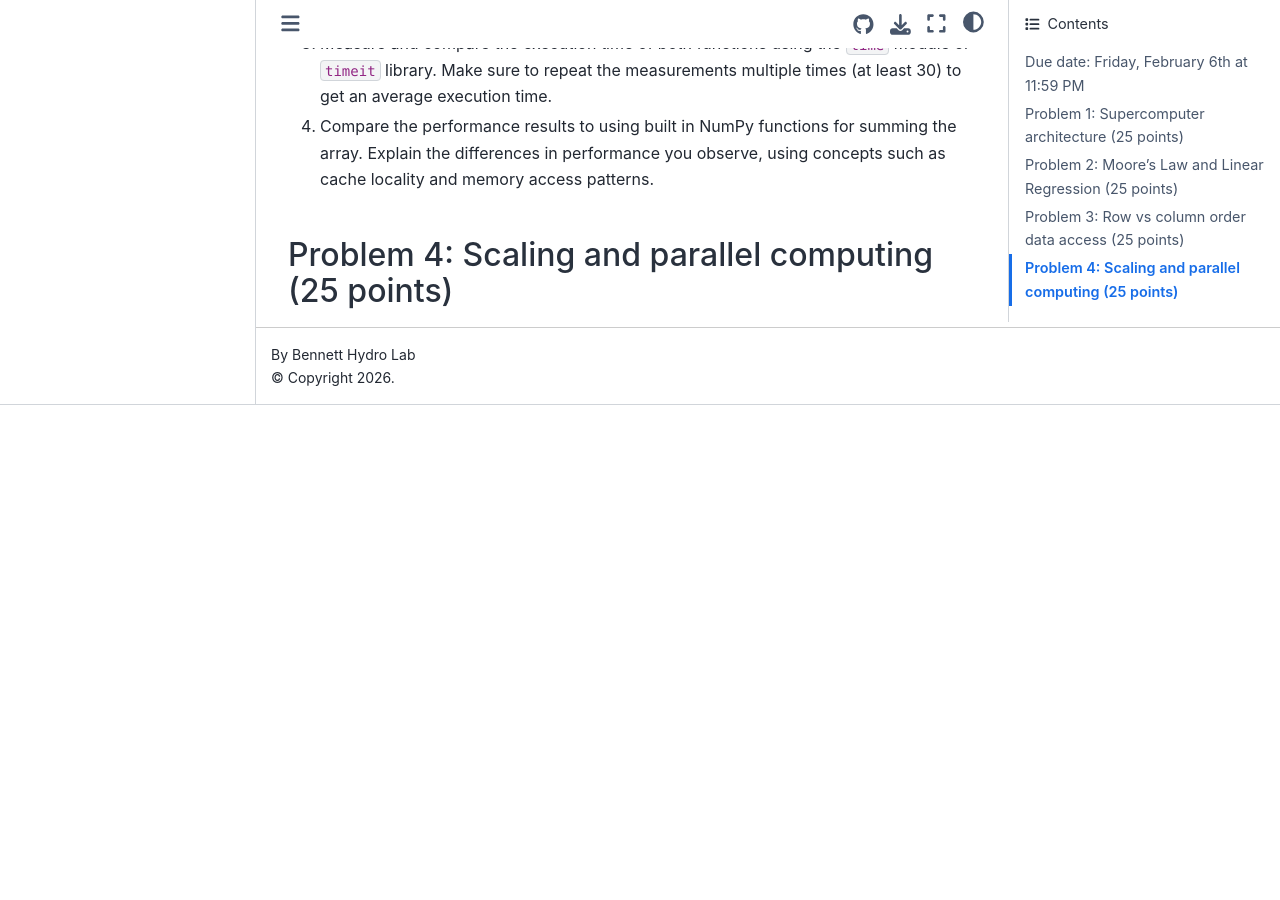
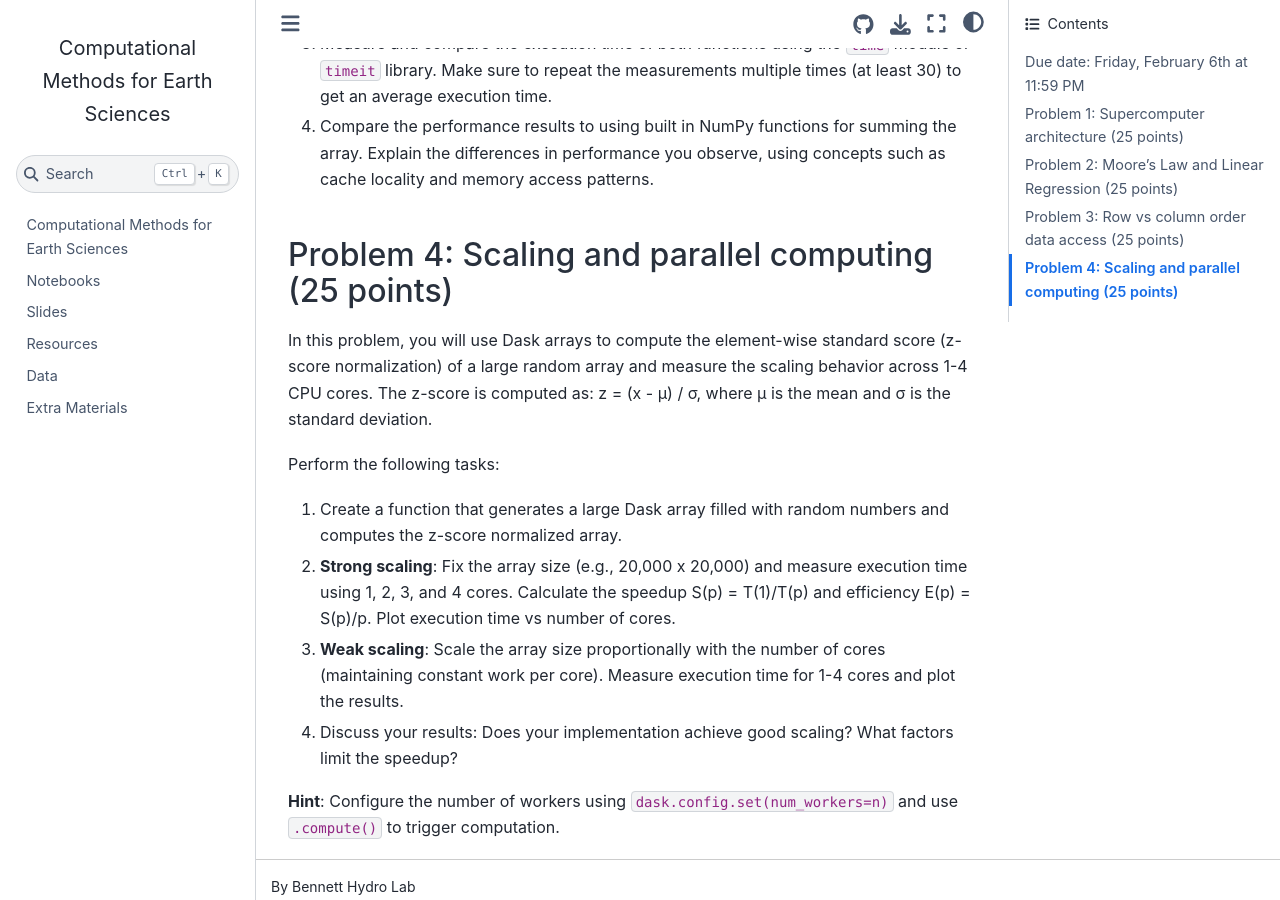
Before and after one commit to hwrs640/computational_methods_course_hyousefi, a Jupyter Book: the page built from assignments/assignment_01.md, in a window 1280 px wide and 900 px high, scrolled down 1577 px. Built offline with Jupyter Book 1.0.4 settings and Sphinx 7.4.7 and the Sphinx Book theme 1.1.4, drawn with Linux system fonts in a browser that asks for light colours; before the commit the page ends 1982 px from its top, so only the background shows below that.

Commit message:
Update postbuild & add assignment 1

```diff
--- a/assignments/assignment_01.md
+++ b/assignments/assignment_01.md
@@ -31,3 +31,14 @@ In this problem, you will explore the performance differences between row-major
 4. Compare the performance results to using built in NumPy functions for summing the array. Explain the differences in performance you observe, using concepts such as cache locality and memory access patterns.
 
 ## Problem 4: Scaling and parallel computing (25 points)
+
+In this problem, you will use Dask arrays to compute the element-wise standard score (z-score normalization) of a large random array and measure the scaling behavior across 1-4 CPU cores. The z-score is computed as: z = (x - μ) / σ, where μ is the mean and σ is the standard deviation.
+
+Perform the following tasks:
+
+1. Create a function that generates a large Dask array filled with random numbers and computes the z-score normalized array.
+2. **Strong scaling**: Fix the array size (e.g., 20,000 x 20,000) and measure execution time using 1, 2, 3, and 4 cores. Calculate the speedup S(p) = T(1)/T(p) and efficiency E(p) = S(p)/p. Plot execution time vs number of cores.
+3. **Weak scaling**: Scale the array size proportionally with the number of cores (maintaining constant work per core). Measure execution time for 1-4 cores and plot the results.
+4. Discuss your results: Does your implementation achieve good scaling? What factors limit the speedup?
+
+**Hint**: Configure the number of workers using `dask.config.set(num_workers=n)` and use `.compute()` to trigger computation.
```
Also changed, not shown: 2 other files.
